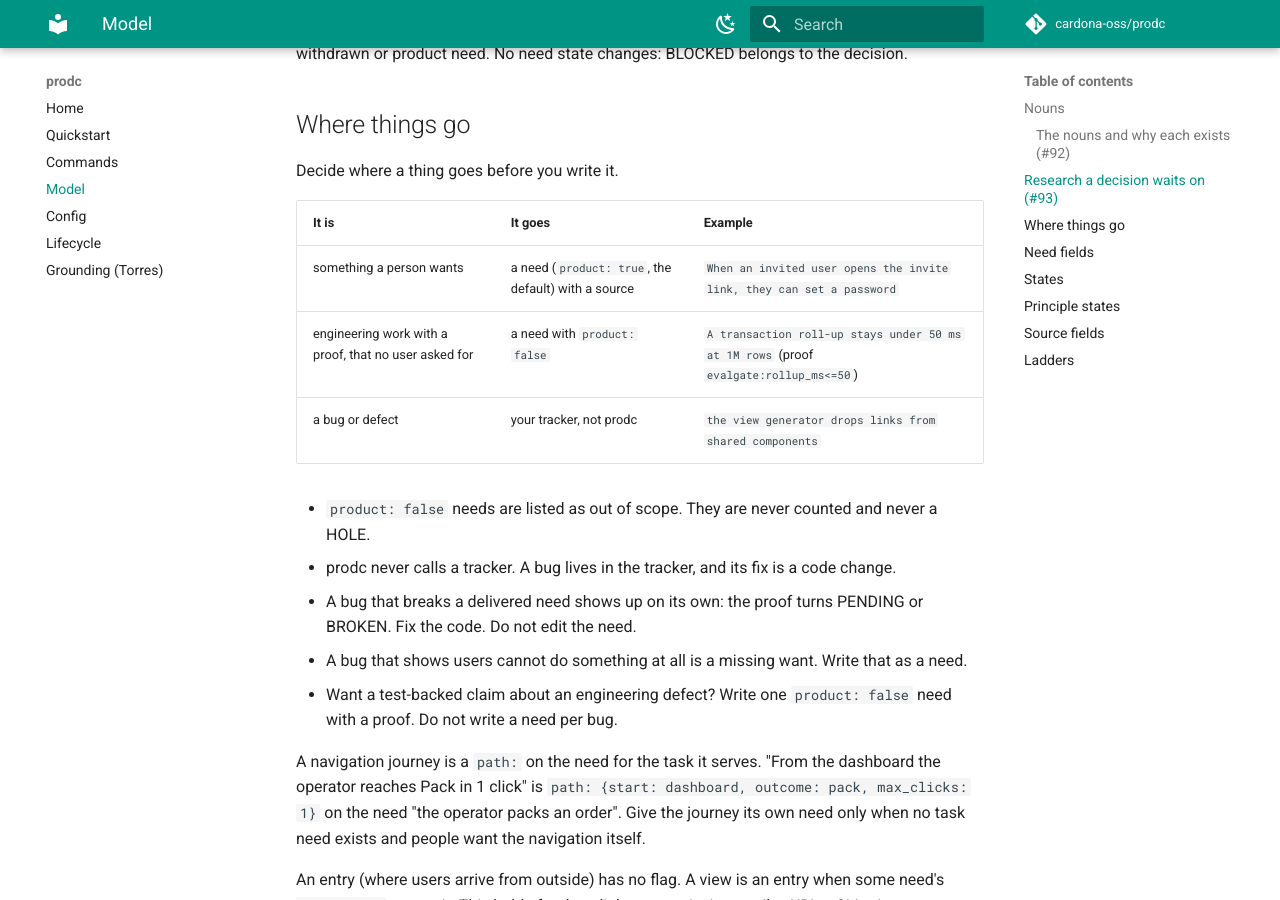
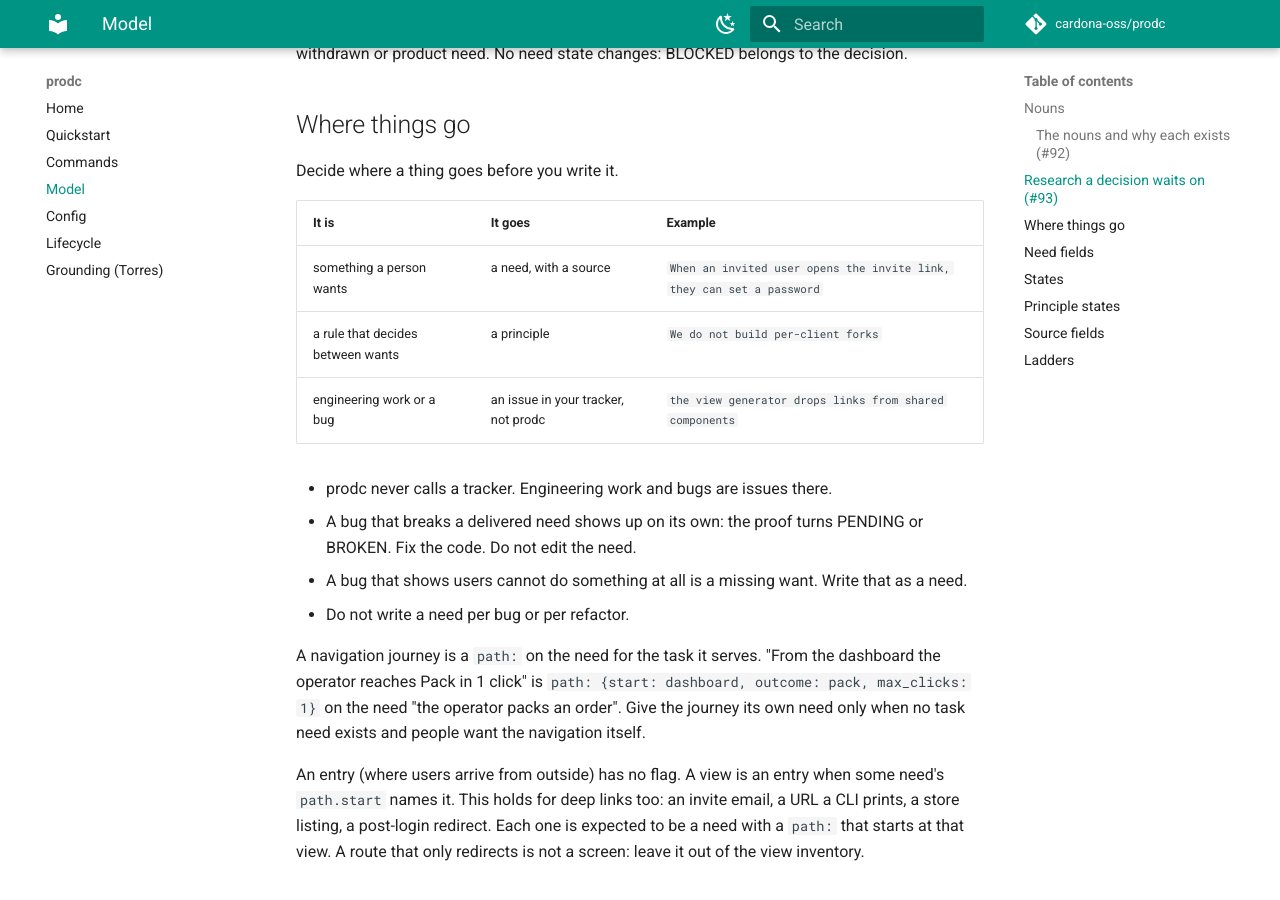
Before and after one commit to jorgeecardona/prodc, an MkDocs documentation site: the page built from docs/model.md, in a window 1280 px wide and 900 px high, scrolled down 2863 px. Built offline with MkDocs 1.6.1 and Material for MkDocs 9.7.7, drawn with Linux system fonts in a browser that asks for light colours; comment, search, counter and statistics services are not loaded.

Commit message:
docs(agent): engineering work and bugs are issues in the tracker, not needs (#111)
The "what goes in prodc" section no longer teaches product: false engineering needs.
prodc holds product needs and principles; engineering work and bugs are tracker issues.

```diff
--- a/docs/model.md
+++ b/docs/model.md
@@ -93,17 +93,15 @@ Decide where a thing goes before you write it.
 
 | It is | It goes | Example |
 |---|---|---|
-| something a person wants | a need (`product: true`, the default) with a source | `When an invited user opens the invite link, they can set a password` |
-| engineering work with a proof, that no user asked for | a need with `product: false` | `A transaction roll-up stays under 50 ms at 1M rows` (proof `evalgate:rollup_ms<=50`) |
-| a bug or defect | your tracker, not prodc | `the view generator drops links from shared components` |
+| something a person wants | a need, with a source | `When an invited user opens the invite link, they can set a password` |
+| a rule that decides between wants | a principle | `We do not build per-client forks` |
+| engineering work or a bug | an issue in your tracker, not prodc | `the view generator drops links from shared components` |
 
-- `product: false` needs are listed as out of scope. They are never counted and never a HOLE.
-- prodc never calls a tracker. A bug lives in the tracker, and its fix is a code change.
+- prodc never calls a tracker. Engineering work and bugs are issues there.
 - A bug that breaks a delivered need shows up on its own: the proof turns PENDING or BROKEN. Fix
   the code. Do not edit the need.
 - A bug that shows users cannot do something at all is a missing want. Write that as a need.
-- Want a test-backed claim about an engineering defect? Write one `product: false` need with a
-  proof. Do not write a need per bug.
+- Do not write a need per bug or per refactor.
 
 A navigation journey is a `path:` on the need for the task it serves. "From the dashboard the
 operator reaches Pack in 1 click" is `path: {start: dashboard, outcome: pack, max_clicks: 1}` on
```
Also changed, not shown: CHANGELOG.md (+1 -1 lines), src/prodc/agent.md (+5 -7 lines), 1 other file.
